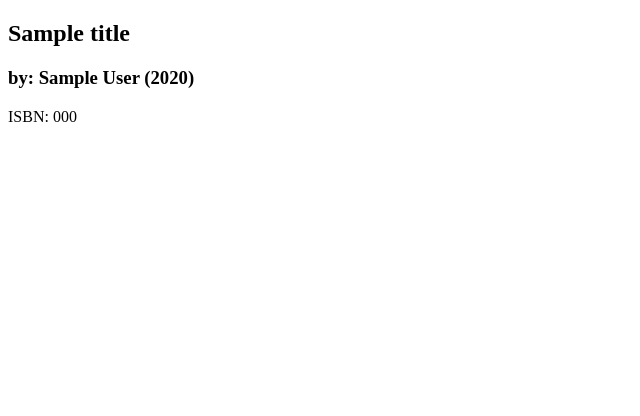
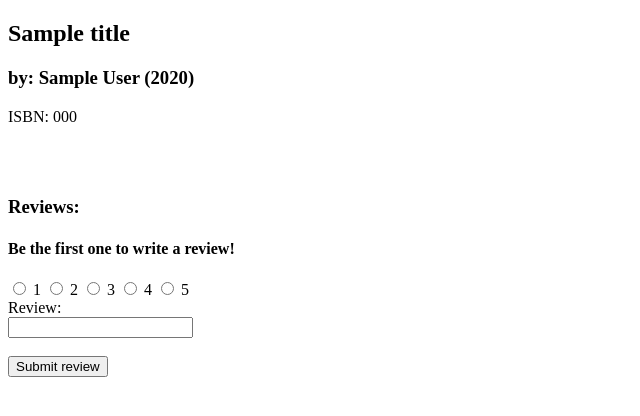
Before and after one commit to rhafezifar/ENGO651_lab1, a Flask app: template templates/book_single.html in a window 1280 px wide. Shown: the top 416 px of the page, without its empty margins (0-640 px from the left). Run offline with Flask 2, Linux system fonts and the light colour scheme; the template is opened without the code that fills it: most values are stand-ins (such as "Sample title", 1, 10 or a date in 2020).

Commit message:
basic review submit

```diff
--- a/application.py
+++ b/application.py
@@ -86,7 +86,9 @@ def search():
     if not (isbn or title or author):
         return render_template('search.html')
 
-    results = db.execute(f"select * from books where isbn ILIKE '%{isbn}%' and title ILIKE '%{title}%' and author ILIKE '%{author}%'")
+    results = db.execute(
+        f"select * from books where isbn ILIKE '%{isbn}%' and title ILIKE '%{title}%' and author ILIKE '%{author}%'"
+    )
     result_list = []
     for r in results:
         result_list.append({'isbn': r[0], 'title': r[1], 'author': r[2], 'year': r[3]})
@@ -104,4 +106,39 @@ def book_page(isbn):
         return "Book Not found!"
     book = results.first()
 
-    return render_template('book_single.html', isbn=book[0], title=book[1], author=book[2], year=book[3])
+    reviews = db.execute(f"SELECT * from book_reviews where book_isbn='{isbn}'")
+    reviews_list = []
+    for review in reviews:
+        reviews_list.append({'username': review[1], 'review': review[2], 'rating': review[3]})
+
+    return render_template(
+        'book_single.html',
+        isbn=book[0], title=book[1], author=book[2], year=book[3],
+        search_result=reviews_list,
+    )
+
+
+@app.route("/submit-review", methods=['POST'])
+def submit_review():
+    if 'username' not in session:
+        flash("You are not logged in!")
+        return redirect(url_for('index'))
+    username = session['username']
+    isbn = request.form.get('isbn')
+
+    result = db.execute(
+        f"SELECT * from book_reviews where reviewer_username='{username}' AND book_isbn='{isbn}'"
+    )
+    if result.rowcount == 1:
+        flash("Error: Sorry, you've previously wrote a review for this book.")
+        return redirect(url_for('book_page', isbn=isbn))
+
+    review = request.form.get('review')
+    rating = request.form.get('score')
+
+    db.execute(
+        f"INSERT INTO book_reviews (book_isbn, reviewer_username, review, rating) VALUES ('{isbn}', '{username}', '{review}', {rating})"
+    )
+    db.commit()
+    flash("Your review successfully published.")
+    return redirect(url_for('book_page', isbn=isbn))
--- a/templates/book_single.html
+++ b/templates/book_single.html
@@ -5,6 +5,43 @@
     <title>Register</title>
 </head>
 <body>
+
+<h2>{{ title }}</h2>
+<h3>by: {{ author }} ({{ year }})</h3>
+<p>ISBN: {{ isbn }}</p>
+
+<br><br>
+<h3>Reviews:</h3>
+
+{% if search_result %}
+<ol>
+    {% for review in search_result %}
+    <li>{{ review }}</li>
+    {% endfor %}
+</ol>
+{% else %}
+<h4>Be the first one to write a review!</h4>
+{% endif %}
+
+<form action="{{ url_for('submit_review') }}", method="post">
+
+    <input type="radio" id="_1" name="score" value="1">
+    <label for="_1">1</label>
+    <input type="radio" id="_2" name="score" value="2">
+    <label for="_2">2</label>
+    <input type="radio" id="_3" name="score" value="3">
+    <label for="_3">3</label>
+    <input type="radio" id="_4" name="score" value="4">
+    <label for="_4">4</label>
+    <input type="radio" id="_5" name="score" value="5">
+    <label for="_5">5</label><br>
+
+    <label for="review">Review:</label><br>
+    <input type="text" id="review" name="review" value=""><br><br>
+    <input type="hidden", id="isbn", name="isbn", value="{{ isbn }}">
+
+    <input type="submit" value="Submit review">
+</form>
 
 {% with messages = get_flashed_messages() %}
 {% if messages %}
@@ -16,10 +53,5 @@
 {% endif %}
 {% endwith %}
 
-<h2>{{ title }}</h2>
-<h3>by: {{ author }} ({{ year }})</h3>
-<p>ISBN: {{ isbn }}</p>
-
-
 </body>
 </html>
```
Also changed, not shown: templates/search.html (+6 -1 lines).
